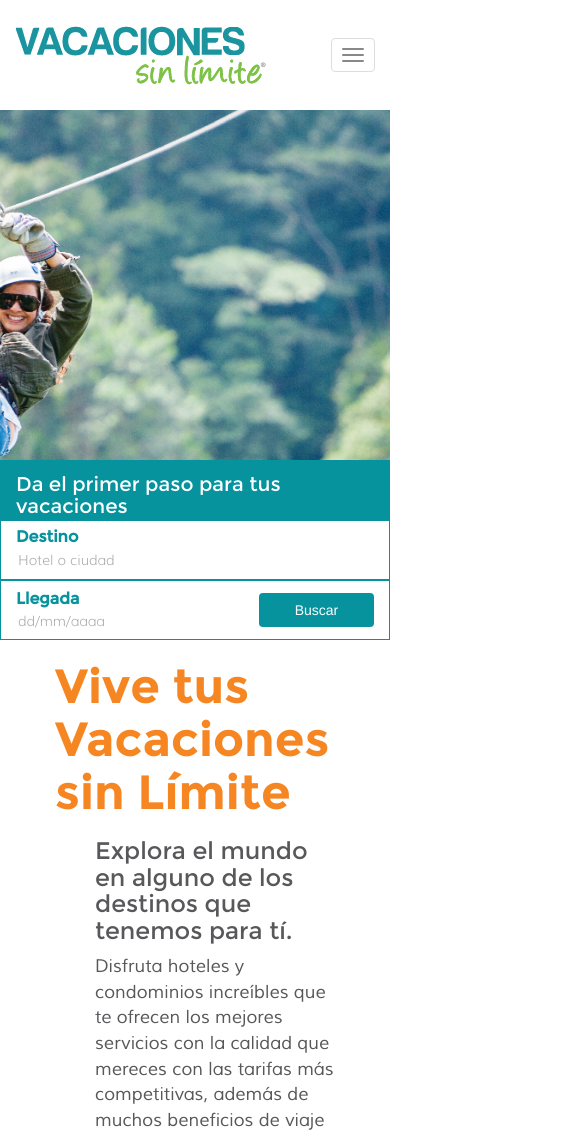
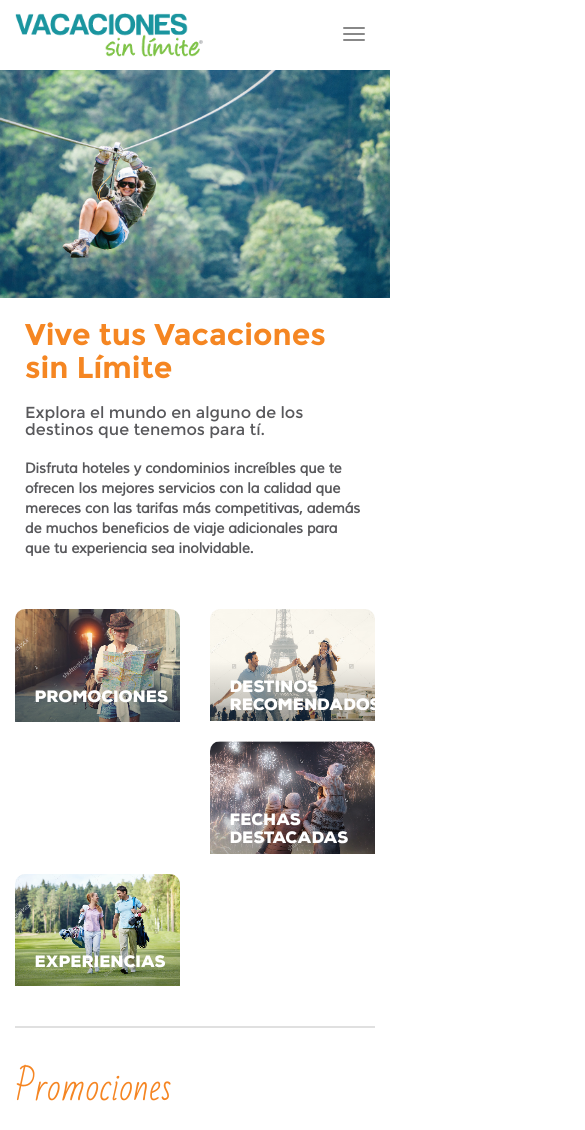
Before and after one commit to DrLfnt/www.VacacionesSinLimite.com, a plain HTML site: page index.html in a window 390 px wide. Shown: the top 1130 px of the page, 585 px wide, since content can reach past the window. Drawn offline with Linux system fonts and the light colour scheme.

Commit message:
Ajustes 1 Mobile
XS y SM de Home

```diff
--- a/css/style.css
+++ b/css/style.css
@@ -575,3 +575,82 @@ input.cal:-ms-input-placeholder {
 .logo-foot img {
   width: 70%;
 }
+
+
+
+/*************** Media Queries *******************/
+
+	/*==========  Mobile First Method  ==========*/
+
+	/* Custom, iPhone Retina */
+	@media only screen and (max-width : 320px) {
+		.carousel-inner>.item>a>img, .carousel-inner>.item>img, .img-responsive, .thumbnail a>img, .thumbnail>img {
+			display: inline-block;
+		}
+	}
+
+	/* Extra Small Devices, Phones */
+	@media only screen and (max-width : 480px) {
+		.logo {
+			width: 75%;
+		}
+		.navbar-toggle {
+			padding: 9px 10px;
+			margin-top: 8px;
+			margin-right: 15px;
+			margin-bottom: 8px;
+			border: 0px solid transparent;
+			border-radius: 4px;
+		}
+		.navbar-toggle:hover {
+			background: transparent;
+			border: 0px solid transparent;
+		}
+		.navbar {
+		    padding: 10px 0;
+		}
+		.banner-xs-sm {
+			position: relative;
+    		top: 70px;
+		}
+		.space {
+			padding: 70px 10px 0px;
+		}
+		.vacaciones h2 {
+			font-size: 30px;
+		}
+		.vacaciones h3 {
+			font-size: 16px;
+			padding-left: 0;
+		}
+		.vacaciones p {
+			font-size: 14px;
+			font-weight: 700;
+			padding-left: 0;
+			padding-top: 10px;
+		}
+		.carousel-inner>.item>a>img, .carousel-inner>.item>img, .img-responsive, .thumbnail a>img, .thumbnail>img {
+			display: inline-block;
+		}
+		.text-vac h3 {
+			font-size: 16px;
+			padding: 0 20px;
+		}
+	}
+
+	/* Small Devices, Tablets */
+	@media only screen and (max-width : 768px) {
+		.carousel-inner>.item>a>img, .carousel-inner>.item>img, .img-responsive, .thumbnail a>img, .thumbnail>img {
+			display: inline-block;
+		}
+	}
+
+	/* Medium Devices, Desktops */
+	@media only screen and (max-width : 992px) {
+
+	}
+
+	/* Large Devices, Wide Screens */
+	@media only screen and (max-width : 1200px) {
+
+	}
--- a/index.html
+++ b/index.html
@@ -1,29 +1,22 @@
 <!DOCTYPE html>
-<html lang="en">
-
+<html lang="es">
 <head>
-
 	<meta charset="utf-8">
 	<meta http-equiv="X-UA-Compatible" content="IE=edge">
 	<meta name="viewport" content="width=device-width, initial-scale=1">
-    <meta name="description" content="">
-    <meta name="author" content="">
-
+	<meta name="description" content="Vacaciones sin límite">
+	<!--<meta name="author" content="Typo-Gráfico | Saits">-->
 	<title>Vacaciones sin límite</title>
-
 	<!-- Bootstrap CSS -->
 	<link href="css/bootstrap.min.css" rel="stylesheet">
-
 	<!-- Custom CSS -->
 	<link href="css/style.css" rel="stylesheet">
-
 	<!-- HTML5 Shim and Respond.js IE8 support of HTML5 elements and media queries -->
 	<!-- WARNING: Respond.js doesn't work if you view the page via file:// -->
 	<!--[if lt IE 9]>
 		<script src="https://oss.maxcdn.com/libs/html5shiv/3.7.0/html5shiv.js"></script>
 		<script src="https://oss.maxcdn.com/libs/respond.js/1.4.2/respond.min.js"></script>
 	<![endif]-->
-
 </head>
 
 <body data-target=".navbar-fixed-top">
@@ -56,7 +49,7 @@
 		<!-- /.container -->
 	</nav>
 
-    <section id="reservacion">
+	<section id="reservacion" class="hidden-xs hidden-sm">
 		<div id="shadow">
 			<div class="container">
 				<div class="row">
@@ -81,6 +74,35 @@
 		</div>
 	</section>
 
+	<section class="hidden-md hidden-lg">
+		<img src="img/home/calendario-bg.jpg" class="img-responsive banner-xs-sm" alt="">
+	</section>
+
+	<!--<section id="reservacion">
+		<div id="shadow">
+			<div class="container">
+				<div class="row">
+					<div class="col-sm-4 box-cal green">
+						<h3>Da el primer paso para tus vacaciones</h3>
+					</div>
+					<div class="col-sm-4 box-cal">
+						<label class="mon-regular" for="">Destino</label>
+						<input class="cal" type="text" placeholder="Hotel o ciudad"/>
+					</div>
+					<div class="col-sm-4 box-cal ali">
+						<div>
+							<label class="mon-regular" for="">Llegada</label>
+							<input class="cal" type="text" placeholder="dd/mm/aaaa"/>
+						</div>
+						<div>
+							<button type="button" class="btn btn-principal">Buscar</button>
+						</div>
+					</div>
+				</div>
+			</div>
+		</div>
+	</section>-->
+
 	<section class="vacaciones">
 		<div class="container">
 			<div class="row space">
@@ -96,9 +118,9 @@
 	</section>
 
 	<section class="vacaciones">
-        <div class="container space">
+		<div class="container">
 			<div class="row">
-                <div class="col-sm-3">
+				<div class="col-xs-6 col-sm-3">
 					<div class="vac">
 						<div class="img-vac">
 							<a href=""><img class="img-responsive" src="img/home/promociones.jpg" alt=""></a>
@@ -108,7 +130,7 @@
 						</div>
 					</div>
 				</div>
-                <div class="col-sm-3">
+				<div class="col-xs-6 col-sm-3">
 					<div class="vac">
 						<div class="img-vac">
 							<a href=""><img class="img-responsive" src="img/home/recomendados.jpg" alt=""></a>
@@ -118,7 +140,7 @@
 						</div>
 					</div>
 				</div>
-                <div class="col-sm-3">
+				<div class="col-xs-6 col-sm-3">
 					<div class="vac">
 						<div class="img-vac">
 							<a href=""><img class="img-responsive" src="img/home/destacados.jpg" alt=""></a>
@@ -128,7 +150,7 @@
 						</div>
 					</div>
 				</div>
-                <div class="col-sm-3">
+				<div class="col-xs-6 col-sm-3">
 					<div class="vac">
 						<div class="img-vac">
 							<a href=""><img class="img-responsive" src="img/home/experiencias.jpg" alt=""></a>
@@ -142,8 +164,12 @@
 		</div>
 	</section>
 
-    <section class="promociones">
-        <div class="container space">
+	<div class="container">
+		<hr class="visible-xs">
+	</div>
+
+	<section class="promociones hidden-xs hidden-sm">
+		<div class="container">
 			<div class="row">
 				<div class="col-sm-12">
 					<h2 class="badscript">Promociones</h2>
@@ -216,6 +242,38 @@
 						</div>
 						<div class="text-promo">
 							<p>Sed everti animal virtute ea. Soluta quidam et quo epicurei perpetua gloriatur.</p>
+						</div>
+					</div>
+				</div>
+			</div>
+			<div class="arrow">
+				<a href=""><img src="img/home/flecha.png" alt=""></a>
+			</div>
+		</div>
+	</section>
+
+	<section class="promociones hidden-md hidden-lg">
+		<div class="container">
+			<div class="row">
+				<div class="col-sm-12">
+					<h2 class="badscript">Promociones</h2>
+				</div>
+			</div>
+			<div class="row">
+				<div class="col-sm-3">
+					<div class="promo">
+						<div class="img-promo">
+							<a href=""><img class="img-responsive" src="img/home/promocion-02.jpg" alt=""></a>
+						</div>
+						<div class="pleca-promo">
+						</div>
+						<div class="promo-circle">
+							<div class="circle-promo">
+								<p class="nova">Desde <span>$299</span> USD por semana</p>
+							</div>
+						</div>
+						<div class="text-promo">
+							<p>Epicuri lucilius scribentur ea nam. Ad mel epicurei perpetua gloriatur.</p>
 						</div>
 					</div>
 				</div>
@@ -422,5 +480,4 @@
 
 
 </body>
-
 </html>
```
Lines whose indentation alone changed are shown as unchanged.
